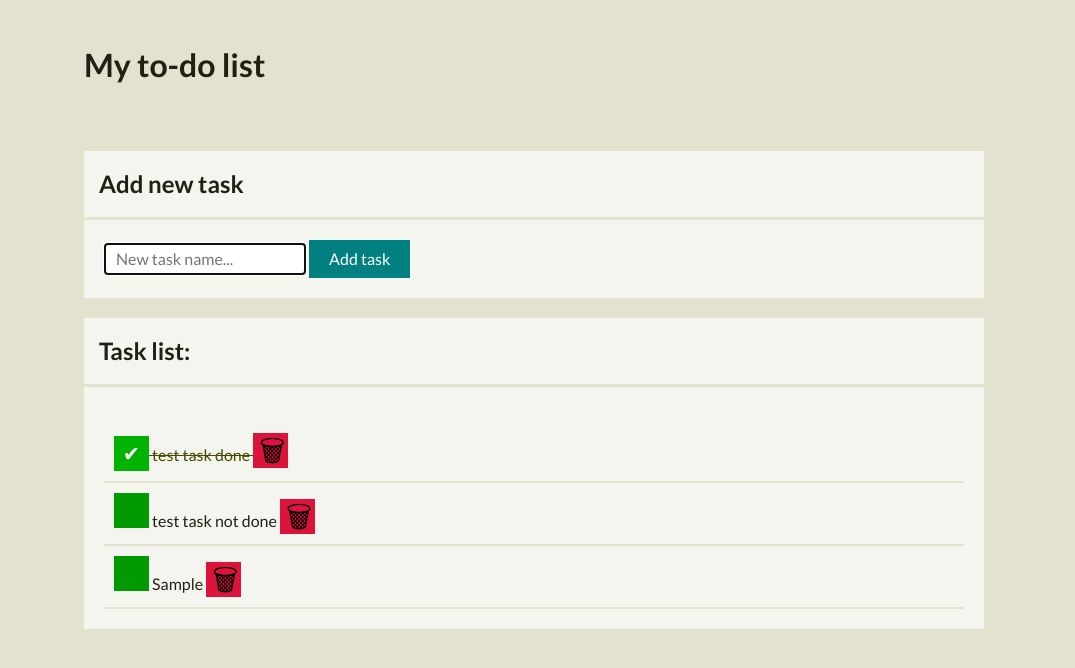
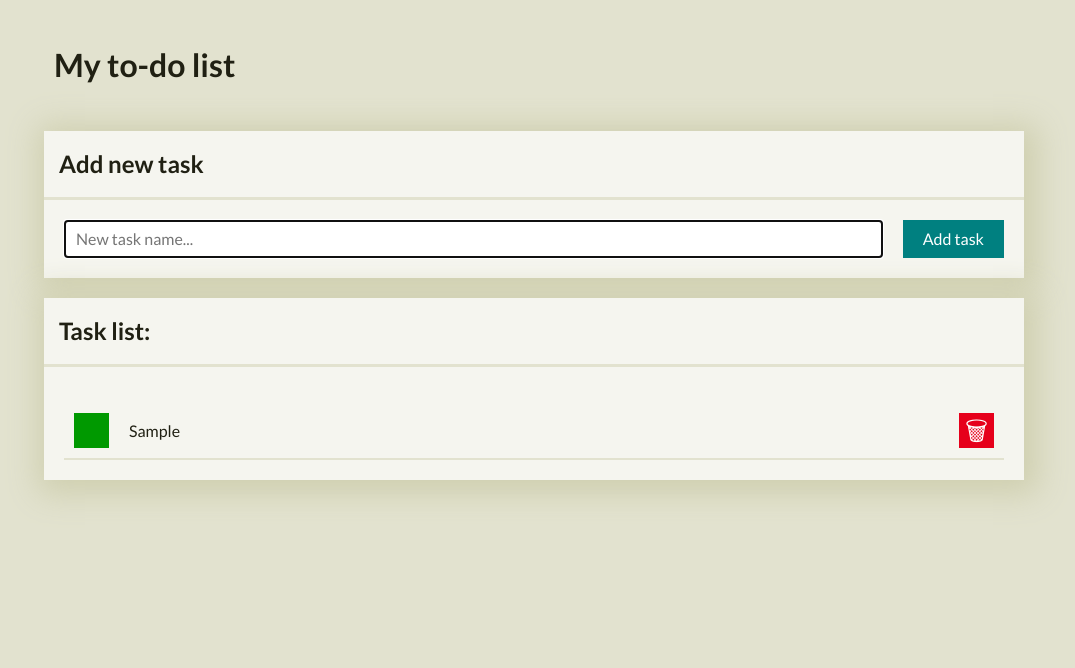
Before and after one commit to Marcin-Stachura/to-do-list, a plain HTML site: page index.html in a window 1280 px wide. Both pictures are taken after typing "Sample" into the empty fields and a click on the button "Add task". Shown: the whole page, without its empty margins (106-1181 px from the left). Drawn offline with nearby package versions, Linux system fonts and the light colour scheme.

Commit message:
added the rest of buttons styling, removed test tasks from the list

```diff
--- a/css/body.css
+++ b/css/body.css
@@ -11,6 +11,10 @@ html {
     background-color: hsl(60, 25%, 85%);
     color: hsl(60, 25%, 10%);
     line-height: 1.5;
-    max-width: 900px;
+    max-width: 1000px;
     margin: 0 auto;
 }
+
+.main {
+    margin: 10px;
+}
--- a/css/header.css
+++ /dev/null
@@ -1,3 +0,0 @@
-.header_h1 {
-    padding: 20px 0px;
-}
--- a/css/section.css
+++ b/css/section.css
@@ -1,9 +1,14 @@
 .section {
     margin: 20px 0;
     background-color: hsl(60, 25%, 95%);
+    box-shadow: 4px 4px 30px 10px hsl(60, 25%, 75%);
 }
 
-.header_h2 {
+.header__h1 {
+    padding: 20px 10px;
+}
+
+.header__h2 {
     margin: 0;
     padding: 15px;
     border-bottom: 3px solid hsl(60, 25%, 85%);
@@ -13,16 +18,29 @@
     padding: 20px;
 }
 
+.form {
+    display: grid;
+    grid-template-columns: 1fr auto;
+    grid-gap: 20px;
+}
+
 .taskList__task {
+    display: grid;
+    grid-template-columns: auto 1fr auto;
+    grid-gap: 20px;
+    align-items: center;
     color: hsl(60, 25%, 10%);
     padding: 10px;
     list-style-type: none;
     border-bottom: 2px solid hsl(60, 25%, 85%);
 }
 
+.taskList__taskName {
+    text-decoration: line-through;
+}
+
 .taskList__task--done {
     color: hsl(60, 89%, 15%);
-    text-decoration: line-through;
 }
 
 .form__button {
@@ -32,16 +50,7 @@
     padding: 10px 20px;
 }
 
-.form__button:focus {
-    outline: none;
-}
-
-.form__button:focus {
-    outline: none;
-}
-
 .form__button:active {
-    outline: 1px solid grey;
     background-color: hsl(180, 100%, 30%);
 }
 
@@ -54,20 +63,32 @@
     width: 35px;
     height: 35px;
     border: none;
-    padding: none;
+    color: white;
+    padding: 0px;
 }
 
-.listButton--isDone {
+.listButton--done {
     background-color: hsl(120, 100%, 30%);
-    color: white;
     font-size: 130%;
 }
 
-.listButton--remove {
-    background-color: crimson;
-    font-size: 180%;
+.listButton--done:hover {
+    background-color: hsl(120, 100%, 35%);
 }
 
-.listButton--done {
-    background-color: hsl(120, 100%, 35%);
+.listButton--done:active {
+    background-color: hsl(120, 100%, 40%);
 }
+
+.listButton--remove {
+    background-color: hsl(353, 100%, 45%);
+    font-size: 160%;
+}
+
+.listButton--remove:hover {
+    background-color: hsl(353, 100%, 55%);
+}
+
+.listButton--remove:active {
+    background-color: hsl(353, 100%, 65%);
+}
--- a/index.html
+++ b/index.html
@@ -13,28 +13,26 @@
         rel="stylesheet">
     <script defer src="js/script.js"></script>
     <link rel="stylesheet" href="css/body.css">
-    <link rel="stylesheet" href="css/header.css">
     <link rel="stylesheet" href="css/section.css">
 
 </head>
 
 <body class="body">
-    <header class="header_h1">
-        <h1>My to-do list</h1>
-    </header>
 
     <main class="main">
 
+        <h1 class="header__h1">My to-do list</h1>
+
         <div class="section">
-            <h2 class="header_h2"> Add new task</h2>
-            <form class="js-form section__body">
+            <h2 class="header__h2"> Add new task</h2>
+            <form class="js-form section__body form">
                 <input class="js-newTask form__input" autofocus placeholder="New task name...">
                 <button class="form__button">Add task</button>
             </form>
         </div>
 
         <div class="section">
-            <h2 class="header_h2"> Task list:</h2>
+            <h2 class="header__h2"> Task list:</h2>
             <ul class="section__body js-taskList"></ul>
         </div>
 
--- a/js/script.js
+++ b/js/script.js
@@ -1,17 +1,6 @@
 {
 
-    const tasks = [
-
-        {
-            taskName: "test task done",
-            taskDone: true,
-        },
-        {
-            taskName: "test task not done",
-            taskDone: false,
-        },
-
-    ];
+    const tasks = [];
 
     const welcome = () => {
         console.log("Hello there!")
@@ -82,11 +71,13 @@
             <li class="taskList__task
             ${task.taskDone ? " taskList__task--done" : ""}"
             >
-            <button class="js-taskDone listButton listButton--isDone
-            ${task.taskDone ? " listButton--done" : ""}">
+            <button class="js-taskDone listButton listButton--done">
             ${task.taskDone ? "✔" : ""}
             </button>
-            ${task.taskName}
+            <span
+            ${task.taskDone ? " class=\"taskList__taskName\"" : ""}">
+            ${task.taskName}</span>
+
             <button class="js-remove listButton listButton--remove">🗑</button>
             </li>
         `};
```
